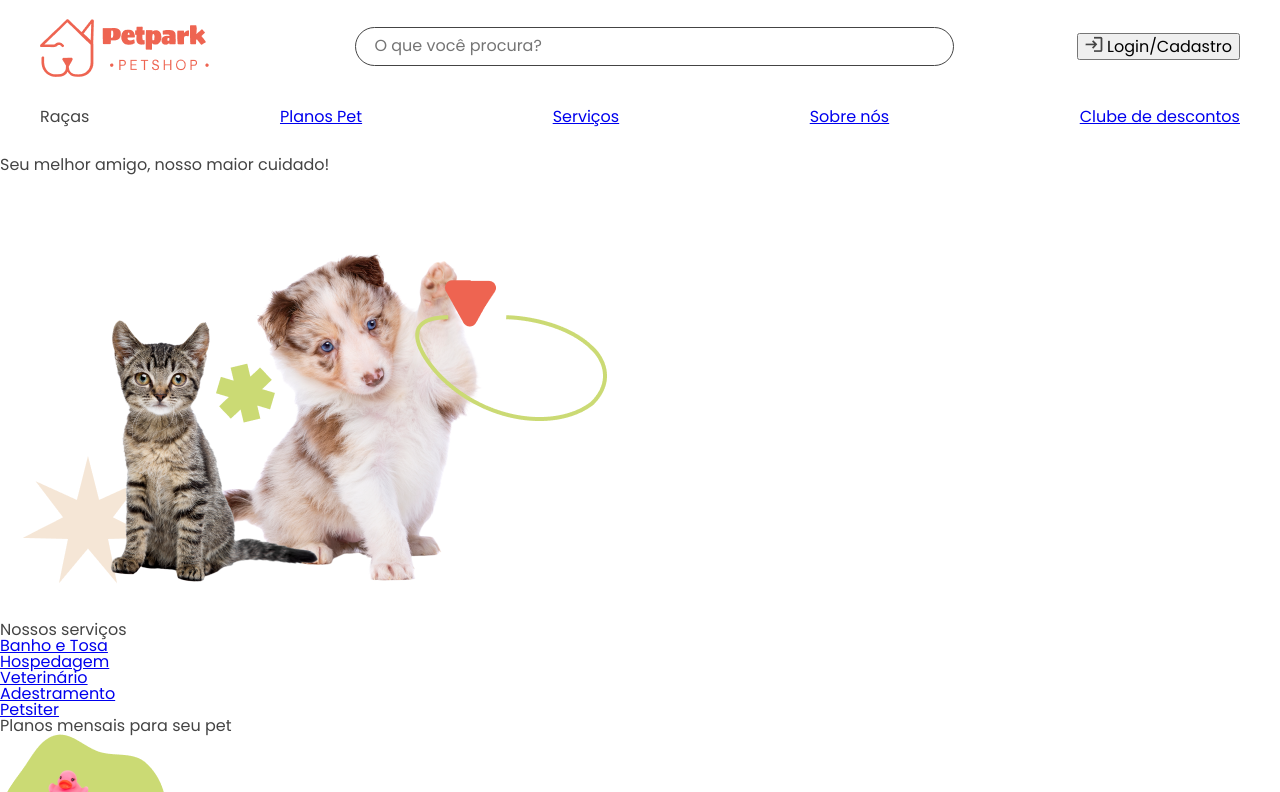
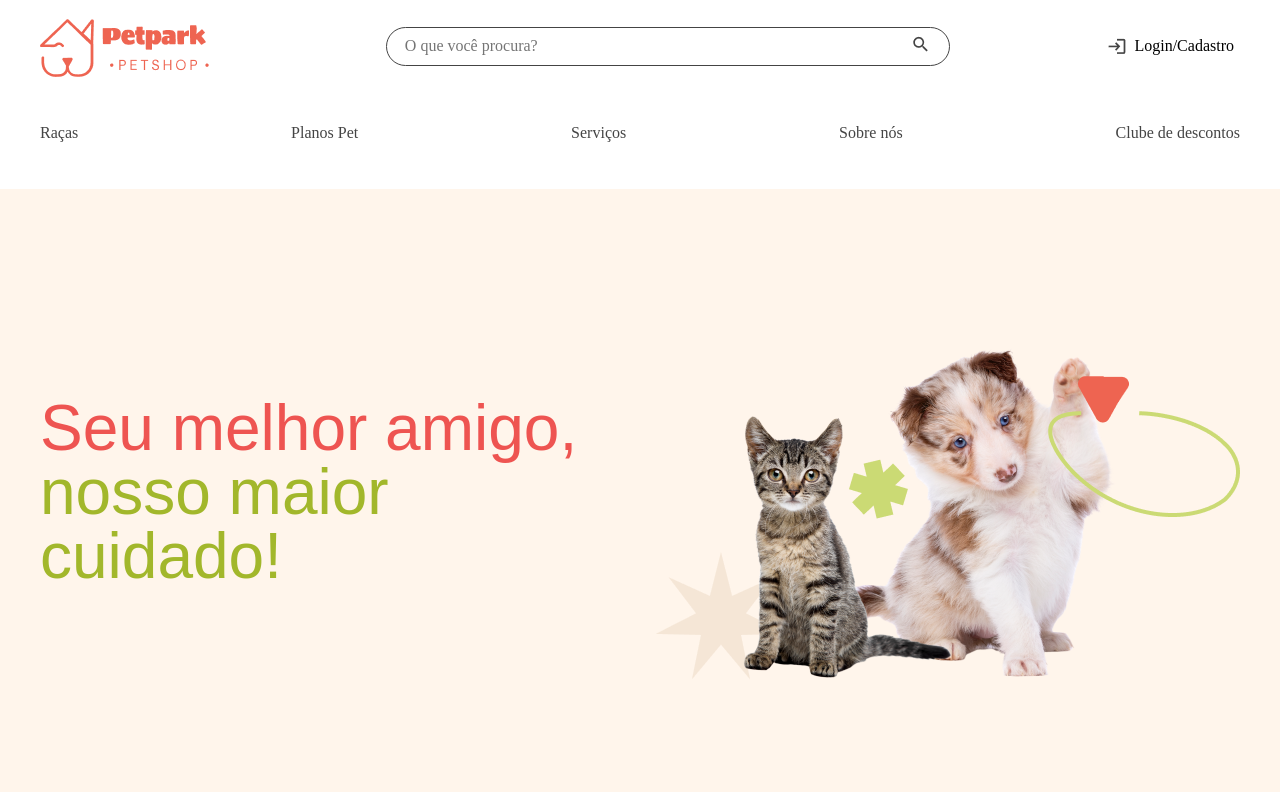
Before and after one commit to Wender1903/Pet-Park-Alura, a plain HTML site: page index.html in a window 1280 px wide. Shown: the top 792 px of the page. Drawn offline with nearby package versions, Linux system fonts and the light colour scheme; a web font is replaced by a local one.

Commit message:
:ok_hand: style: Estilizando cabecalho e Seção Destaque

```diff
--- a/css/cabecalho.css
+++ b/css/cabecalho.css
@@ -24,14 +24,63 @@
 }
 
 .label-busca input {
+    border: none;
+    outline: none;
+}
+
+.icone-busca {
+    display: flex;
+    align-items: center;
+
+    &::after {
+        content: "";
+        position: relative;
+        background-image: url("../assets/icones/busca.png");
+        background-repeat: no-repeat;
+        cursor: pointer;
+        width: 20px;
+        height: 20px;
+    }
+}
+
+.botao-login {
     background-color: transparent;
     border: none;
     display: flex;
     align-items: center;
-    gap: 0.5rem;
+    gap: 8px;
 }
 
-.navegacao ul{
+.navegacao ul {
+    align-content: center;
+}
+
+.menu-lista {
     display: flex;
     justify-content: space-between;
+    align-items: center;
+    margin: 1rem 0;
 }
+
+.menu-link {
+    text-decoration: none;
+    color: #444444;
+    position: relative;
+    padding-bottom: 0.25rem;
+
+    &::after {
+        content: "";
+        position: absolute;
+        left: 0;
+        bottom: 0;
+        width: 0;
+        height: 2px;
+        background-color: #444444;
+        transition: width 0.7s ease;
+    }
+}
+
+.menu-link:hover::after,
+.menu-link:focus::after {
+    width: 100%;
+}
--- /dev/null
+++ b/css/destaque.css
@@ -0,0 +1,23 @@
+.destaque {
+    display: flex;
+    justify-content: center;
+    align-items: center;
+    padding: 80px 0;
+    background-color: #fff5eb;
+}
+
+.banner {
+    display: flex;
+    justify-content: space-between;
+    align-items: center;
+}
+
+.destaque-titulo {
+    color: #ee5451;
+    font-family: "Sigmar", sans-serif;
+    font-size: 4rem;
+}
+
+.destaque-titulo span {
+    color: #a2b72b;
+}
--- a/css/estilos.css
+++ /dev/null
@@ -1,14 +0,0 @@
-@import url('./cabecalho.css');
-
-body {
-    font-family: 'Poppins', sans-serif;
-    color: #444444;
-    width: 100%;
-    height: 100%;
-    box-sizing: border-box;
-    background-color: #ffffff;
-
-    .container {
-        width: 1200px;
-    }
-}
--- /dev/null
+++ b/estilos.css
@@ -0,0 +1,15 @@
+@import url('./css/cabecalho.css');
+@import url('./css/destaque.css');
+
+body {
+    font-family: var(--font-poppins);
+    color: var(--cor-neutra-dark);
+    width: 100%;
+    height: 100%;
+    box-sizing: border-box;
+    background-color: var(--cor-neutra-light);
+
+    .container {
+        width: 1200px;
+    }
+}
--- a/index.html
+++ b/index.html
@@ -12,8 +12,9 @@
   <link href="https://fonts.googleapis.com/css2?family=Sigmar&display=swap" rel="stylesheet">
   <link rel="preconnect" href="https://fonts.googleapis.com">
   <link rel="preconnect" href="https://fonts.gstatic.com" crossorigin>
-  <link href="https://fonts.googleapis.com/css2?family=Poppins:wght@400;500&display=swap" rel="stylesheet">
-  <link rel="stylesheet" href="./css/estilos.css">
+  <link href="https://fonts.googleapis.com/css2?family=Poppins:wght@400;500&family=Sigmar&display=swap"
+    rel="stylesheet">
+  <link rel="stylesheet" href="./estilos.css">
   <title>Petpark</title>
 </head>
 
@@ -34,7 +35,8 @@
     </div>
     <nav class="navegacao container">
       <ul class="menu-lista">
-        <li class="m enu-link" href="#">Raças</a>
+        <li class="menu-item">
+          <a class="menu-link" href="#">Raças</a>
         </li>
         <li class="menu-item">
           <a class="menu-link" href="#">Planos Pet</a>
```
